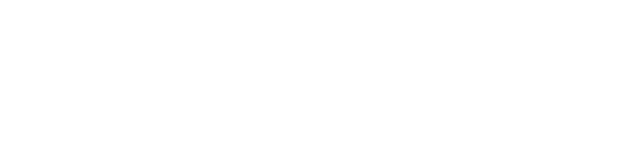
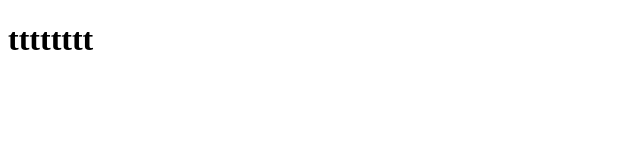
Before and after one commit to 12250154/test1, a plain HTML site: page index.html in a window 1280 px wide. Shown: the whole page, without its empty margins (0-640 px from the left). Drawn offline with Linux system fonts and the light colour scheme.

Commit message:
Changed from branch1

```diff
--- a/index.html
+++ b/index.html
@@ -6,6 +6,6 @@
     <title>TEST</title>
 </head>
 <body>
-
+    <h1>tttttttt</h1>
 </body>
 </html>
```
